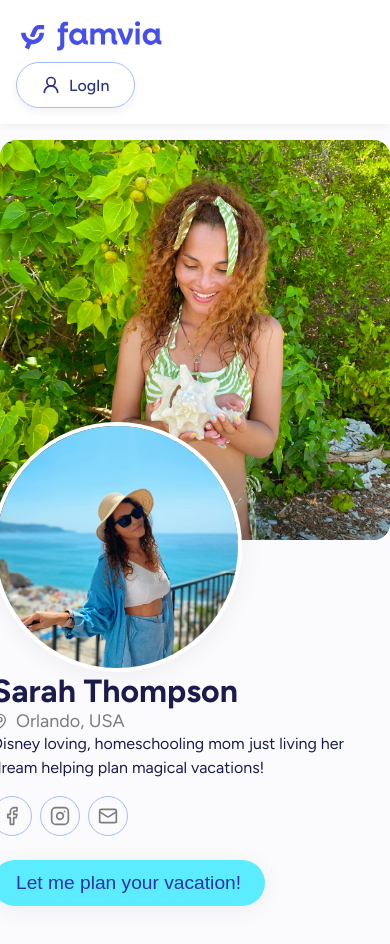
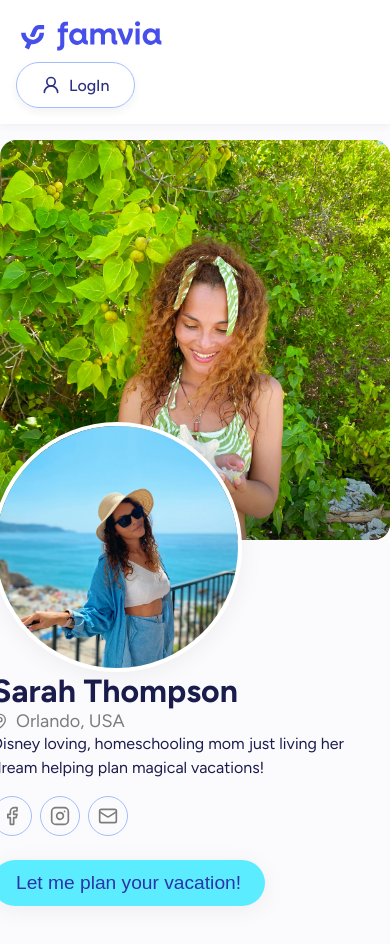
Before and after one commit to LudmilaB12/famvia, a Next.js app: page /advisors/1 in a window 390 px wide. Shown: the top 944 px of the page. Built offline with nearby package versions, Linux system fonts and the light colour scheme.

Commit message:
feat: replace img with Image component for responsive banners and memories in AdvisorPage, update styles in AdvisorCard, and fix typo in VacationForm

```diff
--- a/src/app/advisors/[id]/page.tsx
+++ b/src/app/advisors/[id]/page.tsx
@@ -4,6 +4,7 @@ import { notFound } from "next/navigation";
 import styles from "./page.module.scss";
 import { Facebook, Instagram, Mail, MapPin } from "lucide-react";
 import Link from "next/link";
+import Image from "next/image";
 import Loader from "@/src/components/ui/Loader/Loader";
 import VacationForm from "@/src/components/advisors/VacationForm/VacationForm";
 import AdvisorsList from "@/src/components/advisors/AdvisorsList/AdvisorsList";
@@ -34,10 +35,13 @@ export default function AdvisorPage({ params: { id } }: AdvisorPageProps) {
     <div>
     <div className={styles.advisorProfile}>
       <div className={styles.banner}>
-        <img
+        <Image
           src={advisor.profile.vacationMemories[0].url}
           alt="Profile banner"
           className={styles.bannerImage}
+          layout="responsive"
+          width={1200}
+          height={400}
         />
       </div>
       <div id="mainContent">
@@ -140,9 +144,12 @@ export default function AdvisorPage({ params: { id } }: AdvisorPageProps) {
 
             <section className={styles.favoriteMemory}>
               <div className={styles.memoryCard}>
-                <img
+                <Image
                   src={advisor.profile.favoriteVacationImage.url}
                   alt={advisor.profile.favoriteVacationImage.alt}
+                  layout="responsive"
+                  width={1200}
+                  height={400}
                 />
                 <div className={styles.memoryContent}>
                   <h2>My favorite Family Vacation Memory</h2>
@@ -164,7 +171,7 @@ export default function AdvisorPage({ params: { id } }: AdvisorPageProps) {
               <div className={styles.memoriesGrid}>
                 {advisor.profile.vacationMemories.map((memory, index) => (
                   <div key={index} className={styles.memoryCard}>
-                    <img src={memory.url} alt={memory.alt} />
+                    <Image src={memory.url} alt={memory.alt} layout="responsive" width={1200} height={400} />
                   </div>
                 ))}
               </div>
--- a/src/app/page.tsx
+++ b/src/app/page.tsx
@@ -1,10 +1,8 @@
 'use client';
 import styles from "./page.module.scss";
-import Navbar from "@/src/components/ui/Navbar/Navbar"
 import FilterSidebar from "@/src/components/advisors/AdvisorFilter/FilterSidebar";
 import SelectedFilters from "@/src/components/advisors/AdvisorFilter/SelectedFilters";
 import { AdvisorCard } from "@/src/components/advisors/AdvisorCard/AdvisorCard";
-import Footer from "@/src/components/ui/Footer/Footer";
 import { useAdvisors } from "@/src/hooks/useAdvisors";
 import { useState, useMemo } from "react";
 import { CATEGORIES_CONFIG } from '@/src/config/categories';
--- a/src/components/advisors/AdvisorCard/AdvisorCard.tsx
+++ b/src/components/advisors/AdvisorCard/AdvisorCard.tsx
@@ -1,7 +1,7 @@
 'use client';
 import React from 'react';
 import Link from 'next/link';
-import { Advisor, Specialty } from '@/src/types/advisor';
+import { Advisor } from '@/src/types/advisor';
 import styles from './AdvisorCard.module.scss';
 import { MapPin } from 'lucide-react';
 
@@ -12,7 +12,6 @@ interface AdvisorCardProps {
 type DestinationWithCategory = {
     destination: string;
     category: 'beachResorts' | 'cruises' | 'themeParks';
-    isHighlighted: boolean;
 };
 
 export const AdvisorCard: React.FC<AdvisorCardProps> = ({ advisor }) => {
@@ -44,9 +43,7 @@ export const AdvisorCard: React.FC<AdvisorCardProps> = ({ advisor }) => {
                     {destinations.map((item, index) => (
                         <span
                             key={`${item.destination}-${index}`}
-                            className={`${styles.specialty} ${styles[item.category]} ${
-                                item.isHighlighted ? styles.highlighted : ''
-                            }`}
+                            className={`${styles.specialty} ${styles[item.category]}`}
                         >
                             {item.destination}
                         </span>
--- a/src/components/advisors/VacationForm/VacationForm.tsx
+++ b/src/components/advisors/VacationForm/VacationForm.tsx
@@ -66,7 +66,7 @@ export default function VacationForm() {
         <form id="vacation-form" onSubmit={handleSubmit(onSubmit)} className={styles.vacationForm}>
             <div className={styles.header}>
                 <h2>Let me help plan your next vacation! <span>✈️</span></h2>
-                <p>Fill out the form and I'll work with you to help make it happen</p>
+                <p>Fill out the form and I&apos;ll work with you to help make it happen</p>
             </div>
 
             <div className={styles.formSection}>
```
Also changed, not shown: src/app/api/advisors/[id]/route.ts (deleted), src/app/api/advisors/route.ts (deleted), src/app/api/contact/route.ts (deleted).
